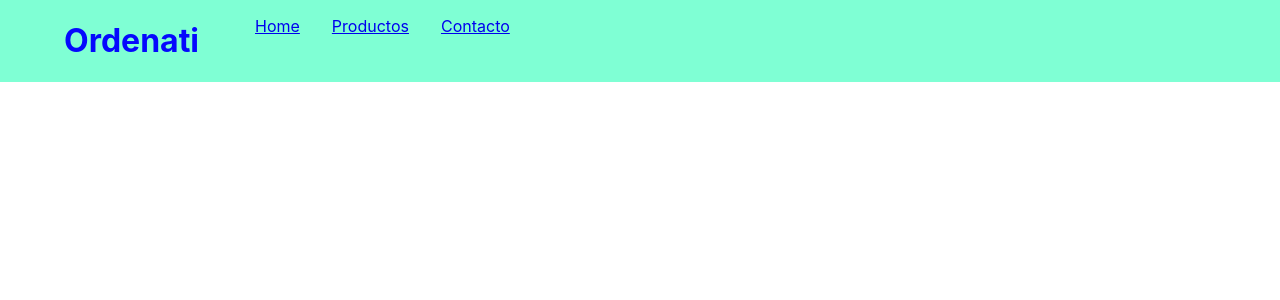
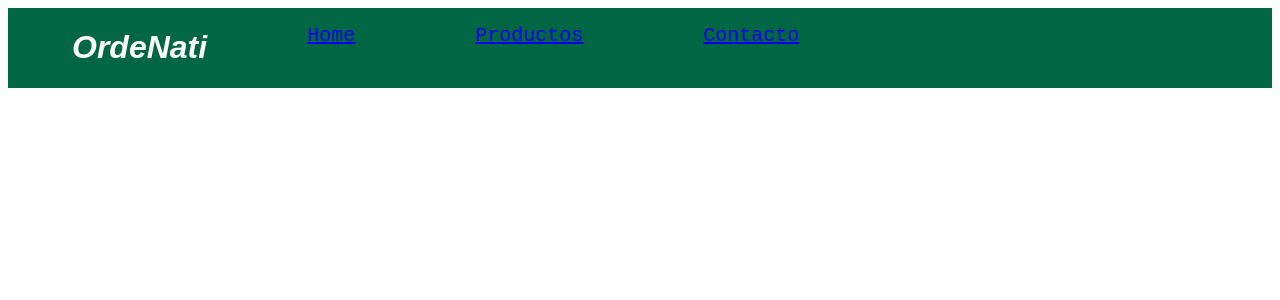
Before and after one commit to maxipandiani/ecommerce-pandiani, a React (Create React App) app: page / in a window 1280 px wide. Shown: the top 300 px of the page. Built offline with nearby package versions, Linux system fonts and the light colour scheme.

Commit message:
desafio 2

```diff
--- a/src/components/Navbar.jsx
+++ b/src/components/Navbar.jsx
@@ -3,7 +3,7 @@ import React from "react";
 const Barra = () => {
   return (
     <div className='estilo'>
-      <h1>Ordenati</h1>
+      <h1>OrdeNati</h1>
       <nav>
         <ul>
           <li>
--- a/src/index.css
+++ b/src/index.css
@@ -1,40 +1,29 @@
-body {
+/* body {
   margin: 0;
   font-family: -apple-system, BlinkMacSystemFont, 'Segoe UI', 'Roboto', 'Oxygen',
     'Ubuntu', 'Cantarell', 'Fira Sans', 'Droid Sans', 'Helvetica Neue',
     sans-serif;
   -webkit-font-smoothing: antialiased;
   -moz-osx-font-smoothing: grayscale;
-}
-
-code {
-  font-family: source-code-pro, Menlo, Monaco, Consolas, 'Courier New',
-    monospace;
-}
+} */
 
 .estilo {
-
-          display: flex;
-          background-color: aquamarine;
-
-
+  display: flex;
+  background-color: rgb(1, 102, 68);
 }
 
 .estilo li {
-
-        display: inline;
-        margin: 1em;
-
-
-
+  display: inline;
+  margin: 3em;
+  font-size: x-large;
+  color: rgb(255, 255, 255);
+  font-family: monospace;
 }
 
-
 .estilo h1 {
-
-  color: rgb(5, 9, 253) ;
+  color: rgb(255, 255, 255);
   margin-left: 2em;
-
-
-
+  font-style: oblique;
+  font-size: xx-large;
+  font-family: fantasy;
 }
```
